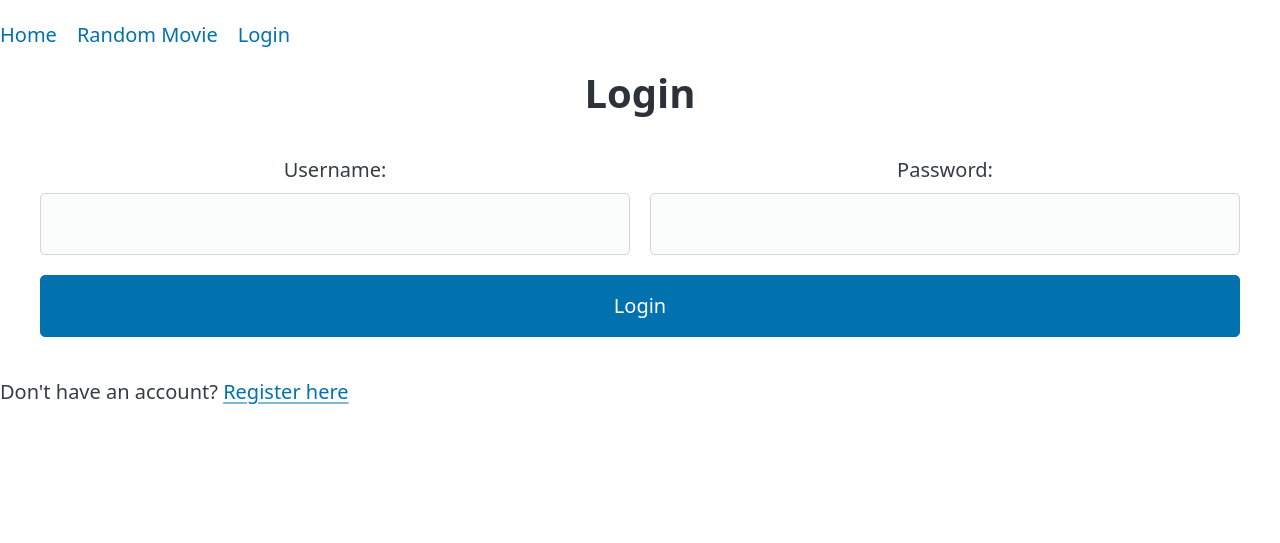
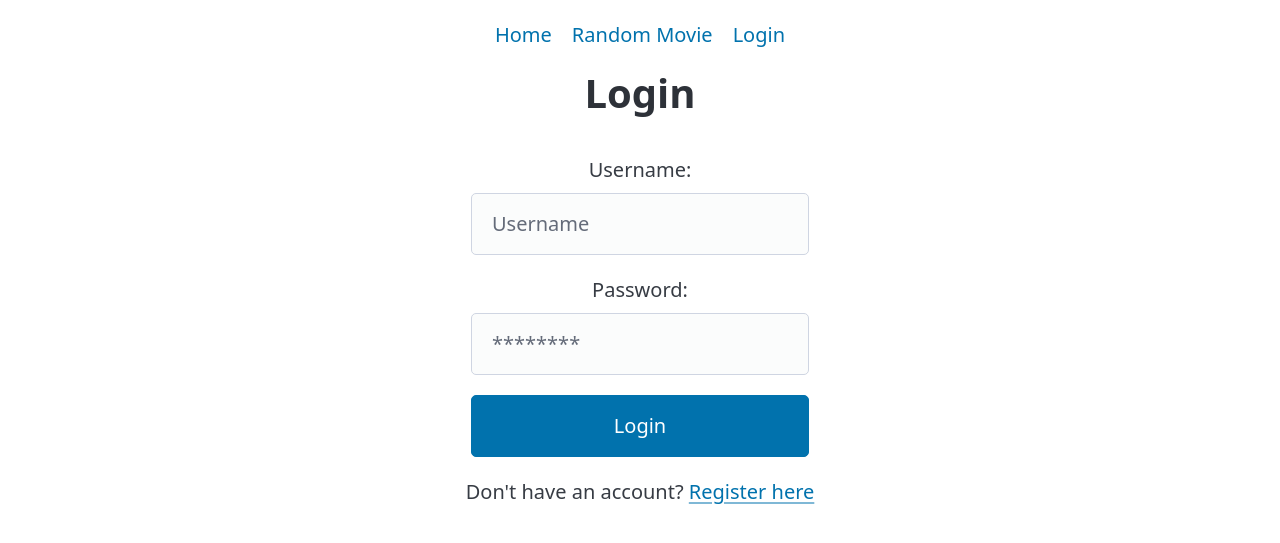
Before and after one commit to skopo97/WhatShouldIWatch, a Flask app: page /login in a window 1280 px wide. Shown: the top 543 px of the page. Run offline with Flask 3, Linux system fonts and the light colour scheme; some libraries are stand-ins or nearby versions.

Commit message:
applied css and modified html files

```diff
--- a/app/static/css/static.css
+++ b/app/static/css/static.css
@@ -1,3 +1,12 @@
 .container {
     text-align: center;
 }
+.form {
+    max-width: 750px;
+    margin: 0 auto;
+}
+nav {
+    display: flex;
+    justify-content: center;
+    align-items: center;
+}
--- a/app/templates/base.html
+++ b/app/templates/base.html
@@ -21,15 +21,7 @@
     </nav>
 {% block content %}
     <h1>Welcome to my movie and series picking page</h1>
-    {% if current_user.is_authenticated %}
-    <a href="/profile">
-        <button type="button">Profile</button>
-    </a>
-    {% else %}
-    <a href="/login">
-        <button type="button">Login</button>
-    </a>
-    {% endif %}
+
 {% endblock %}
 </body>
 </html>
--- a/app/templates/login.html
+++ b/app/templates/login.html
@@ -1,8 +1,6 @@
 {% extends 'base.html' %}
 
-<meta charset="UTF-8">
-<meta name="viewport" content="width=device-width, initial-scale=1.0">
-{% block title %}<title>Login</title>{% endblock %}
+{% block title %}Login{% endblock %}
 
 {% block content %}
 <div class="container">
@@ -18,23 +16,19 @@
 {% endwith %}
 
 <main class="container">
-<div class ="grid"
-<form method="POST" action="/login">
+    <div class ="grid">
+        <form class="form" method="POST" action="/login">
         <div>
             <label>Username:</label>
-        <input type="text" name="username" required>
+            <input type="text" name="username" required placeholder="Username">
         </div>
         <div>
             <label>Password:</label>
-        <input type="password" name="password" required>
+            <input type="password" name="password" required placeholder="********">
         </div>
-</form>
-</div>
-<div class ="grid"
-     <form method="POST" action="/login"
         <button type="submit">Login</button>
         </form>
     </div>
+    <p>Don't have an account? <a href="/register">Register here</a></p>
 </main>
-<p>Don't have an account? <a href="/register">Register here</a></p>
 {% endblock %}
--- a/app/templates/random.html
+++ b/app/templates/random.html
@@ -1,6 +1,6 @@
 {% extends 'base.html' %}
     <meta charset="UTF-8">
-    {% block title %}<title>Random Movie!</title>{% endblock %}
+    {% block title %}Random Movie!{% endblock %}
 {% block content %}
 
 
```
Also changed, not shown: app/templates/register.html (+12 -5 lines). Lines whose indentation alone changed are shown as unchanged.
